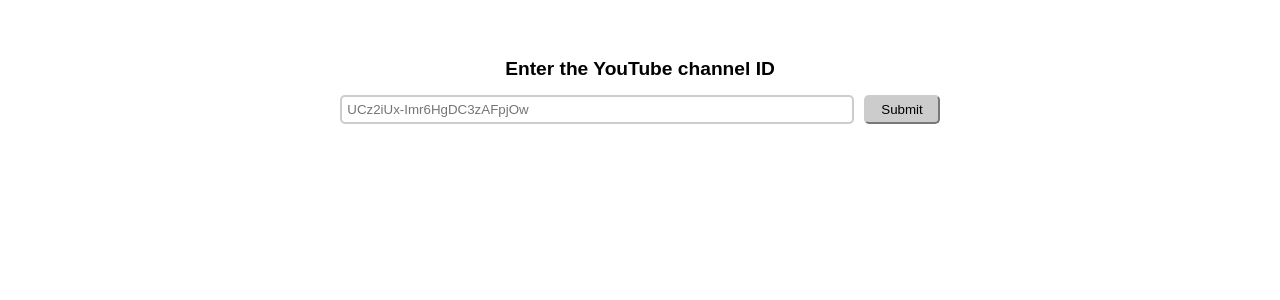
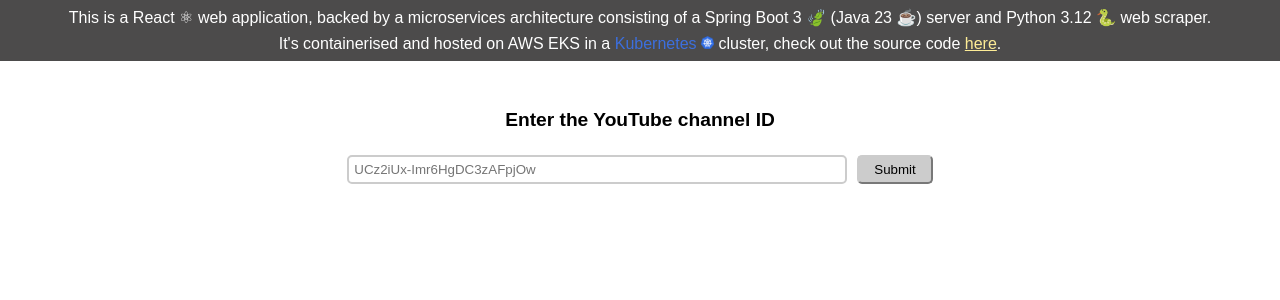
Before and after one commit to conorsheppard/yt-chanalyzer, a React (Create React App) app in the folder react-chanalyzer/: page / in a window 1280 px wide. Shown: the top 300 px of the page. Built offline with nearby package versions, Linux system fonts and the light colour scheme.

Commit message:
added banner

```diff
--- a/react-chanalyzer/src/App.css
+++ b/react-chanalyzer/src/App.css
@@ -1,14 +1,19 @@
 body {
     background-color: white;
-    padding: 40px;
+    /* padding: 40px; */
     font-family: Arial;
     text-align: center;
 }
 
 .search-bar-text {
-    padding: 10px;
+    padding-top: 2.5em;
+    padding-bottom: 1em;
     font-weight: bold;
     font-size: 1.2em;
+}
+
+.kubes-text {
+    color: #3C6FDE;
 }
 
 .search-bar-input {
--- /dev/null
+++ b/react-chanalyzer/src/HeaderBanner.css
@@ -0,0 +1,25 @@
+* {
+    box-sizing: border-box;
+}
+
+body {
+    margin: 0;
+}
+
+.header-banner {
+    display: flex;
+    flex-direction: column;
+    justify-content: space-evenly;
+
+    background-color: #4c4b4b;
+    color: white;
+    height: 3.8em;
+
+    a {
+        color: #fdec96;
+    }
+}
+
+.kubes-logo {
+    width: 13px;
+}
--- /dev/null
+++ b/react-chanalyzer/src/HeaderBanner.js
@@ -0,0 +1,8 @@
+import kubes_logo from './kubes-logo.png';
+
+export default function HeaderBanner() {
+    return <nav className="header-banner">
+        <div>This is a React ⚛ web application, backed by a microservices architecture consisting of a Spring Boot 3 🍃 (Java 23 ☕️) server and Python 3.12 🐍 web scraper.</div>
+        <div>It's containerised and hosted on AWS EKS in a <span class="kubes-text">Kubernetes</span> <img class="kubes-logo" src={kubes_logo} alt="Kubes logo" /> cluster, check out the source code <a href="https://github.com/conorsheppard/yt-chanalyzer" target="_blank">here</a>.</div>
+    </nav>
+}
--- a/react-chanalyzer/src/index.js
+++ b/react-chanalyzer/src/index.js
@@ -1,11 +1,14 @@
 import React from "react"
 import ReactDOM from "react-dom/client"
 import App from "./App"
+import HeaderBanner from "./HeaderBanner";
 import './App.css';
+import './HeaderBanner.css'
 
 const root = ReactDOM.createRoot(document.getElementById("root"))
 root.render(
   <React.StrictMode>
+    <HeaderBanner />
     <App />
   </React.StrictMode>
 )
```
Also changed, not shown: react-chanalyzer/src/kubes-logo.png (added).
